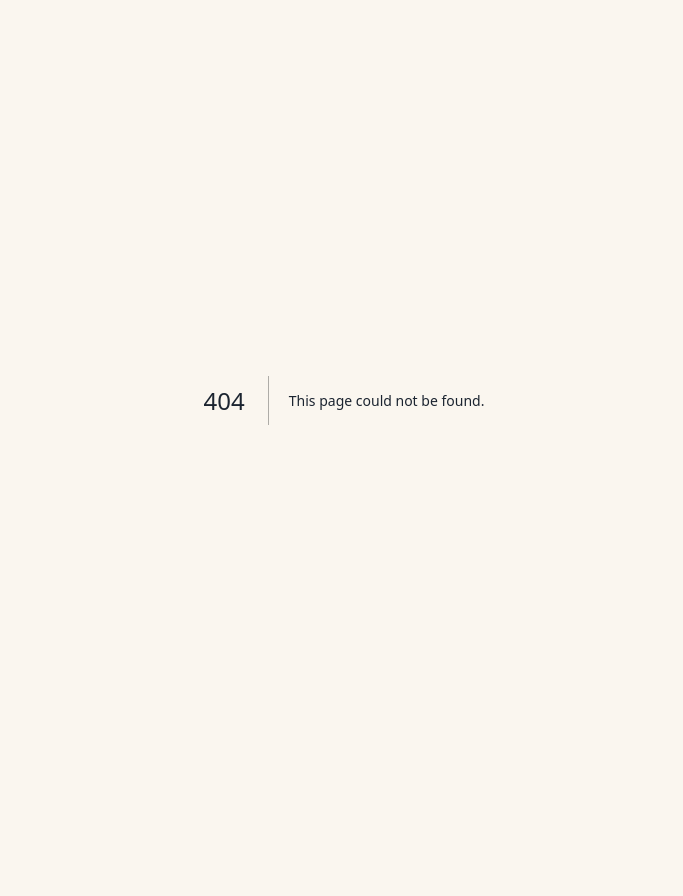
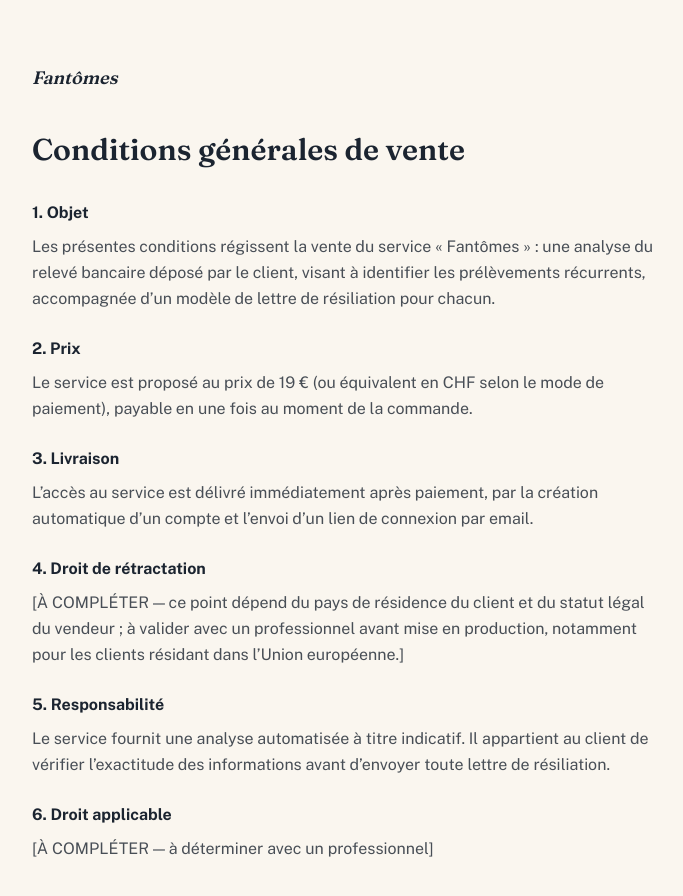
Before and after one commit to tvrn-21/Fantomes-, a Next.js app in the folder fantomes/: page /cgv in a window 1280 px wide. Before the commit this address had no page. Shown: the top 896 px of the page, without its empty margins (296-979 px from the left). Before the commit the page ends 800 px from the top, so only its background shows below. Built offline with nearby package versions, Linux system fonts and the light colour scheme.

Commit message:
Create page.tsx

```diff
--- /dev/null
+++ b/fantomes/app/cgv/page.tsx
@@ -0,0 +1,65 @@
+export default function CGV() {
+  return (
+    <main className="min-h-screen px-6 py-16 max-w-2xl mx-auto">
+      <p className="font-serif italic text-lg mb-10">Fantômes</p>
+      <h1 className="font-serif text-3xl font-semibold mb-8">
+        Conditions générales de vente
+      </h1>
+
+      <div className="space-y-6 text-ink/80 leading-relaxed">
+        <section>
+          <h2 className="font-semibold text-ink mb-2">1. Objet</h2>
+          <p>
+            Les présentes conditions régissent la vente du service
+            &laquo;&nbsp;Fantômes&nbsp;&raquo; : une analyse du relevé bancaire
+            déposé par le client, visant à identifier les prélèvements
+            récurrents, accompagnée d&rsquo;un modèle de lettre de
+            résiliation pour chacun.
+          </p>
+        </section>
+
+        <section>
+          <h2 className="font-semibold text-ink mb-2">2. Prix</h2>
+          <p>
+            Le service est proposé au prix de 19 € (ou équivalent en CHF
+            selon le mode de paiement), payable en une fois au moment de la
+            commande.
+          </p>
+        </section>
+
+        <section>
+          <h2 className="font-semibold text-ink mb-2">3. Livraison</h2>
+          <p>
+            L&rsquo;accès au service est délivré immédiatement après
+            paiement, par la création automatique d&rsquo;un compte et
+            l&rsquo;envoi d&rsquo;un lien de connexion par email.
+          </p>
+        </section>
+
+        <section>
+          <h2 className="font-semibold text-ink mb-2">4. Droit de rétractation</h2>
+          <p>
+            [À COMPLÉTER — ce point dépend du pays de résidence du client et
+            du statut légal du vendeur ; à valider avec un professionnel
+            avant mise en production, notamment pour les clients résidant
+            dans l&rsquo;Union européenne.]
+          </p>
+        </section>
+
+        <section>
+          <h2 className="font-semibold text-ink mb-2">5. Responsabilité</h2>
+          <p>
+            Le service fournit une analyse automatisée à titre indicatif.
+            Il appartient au client de vérifier l&rsquo;exactitude des
+            informations avant d&rsquo;envoyer toute lettre de résiliation.
+          </p>
+        </section>
+
+        <section>
+          <h2 className="font-semibold text-ink mb-2">6. Droit applicable</h2>
+          <p>[À COMPLÉTER — à déterminer avec un professionnel]</p>
+        </section>
+      </div>
+    </main>
+  );
+}
```
